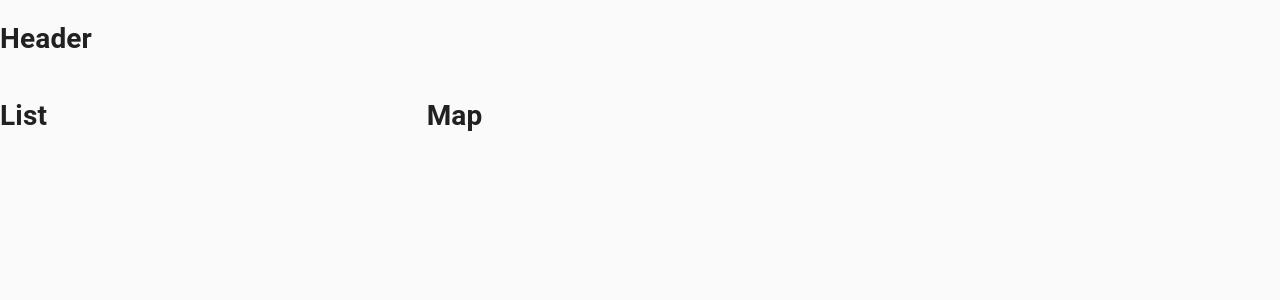
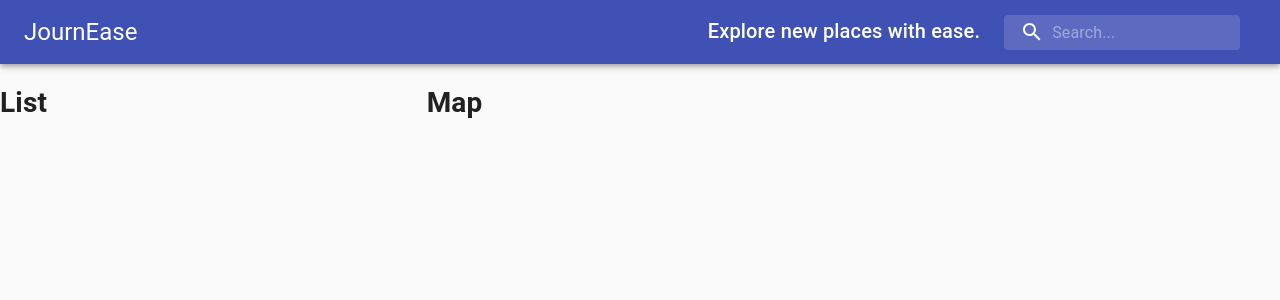
Before and after one commit to garyzhuo/JournEase, a React (Create React App) app in the folder journease/: page / in a window 1280 px wide. Shown: the top 300 px of the page. Built offline with nearby package versions, Linux system fonts and the light colour scheme.

Commit message:
Added Header

```diff
--- a/journease/src/components/Header/Header.jsx
+++ b/journease/src/components/Header/Header.jsx
@@ -1,8 +1,34 @@
 import React from 'react';
+import{ Autocomplete } from '@react-google-maps/api';
+import { AppBar, Toolbar, Typography, InputBase, Box } from '@material-ui/core';
+import SearchIcon from '@material-ui/icons/Search';
+
+import useStyles from './styles'
 
 const Header = () => {
+    const classes = useStyles();
+
     return (
-        <h1>Header</h1>
+        <AppBar position ="static">
+            <Toolbar className={classes.toolbar}>
+                <Typography variant="h5" className={classes.title}>
+                    JournEase
+                </Typography>
+                <Box display="flex">
+                <Typography variant="h6" className={classes.title}>
+                    Explore new places with ease.
+                </Typography>
+                {/* <Autocomplete> */}
+                    <div className={classes.search}>
+                        <div className={classes.searchIcon}>
+                            <SearchIcon />
+                        </div>
+                        <InputBase placeholder="Search..." classes={{root: classes.inputRoot, input: classes.inputInput}}/>
+                    </div>
+                {/* </Autocomplete> */}
+                </Box>
+            </Toolbar>
+        </AppBar>
     );
 }
 
--- a/journease/src/components/Header/styles.js
+++ b/journease/src/components/Header/styles.js
@@ -0,0 +1,32 @@
+import { alpha, makeStyles } from '@material-ui/core/styles';
+
+export default makeStyles((theme) => ({
+  title: {
+    display: 'none',
+    [theme.breakpoints.up('sm')]: {
+      display: 'block',
+    },
+  },
+  search: {
+    position: 'relative',
+    borderRadius: theme.shape.borderRadius,
+    backgroundColor: alpha(theme.palette.common.white, 0.15),
+    '&:hover': { backgroundColor: alpha(theme.palette.common.white, 0.25) },
+    marginRight: theme.spacing(2),
+    marginLeft: 0,
+    width: '100%',
+    [theme.breakpoints.up('sm')]: { marginLeft: theme.spacing(3), width: 'auto' },
+  },
+  searchIcon: {
+    padding: theme.spacing(0, 2), height: '100%', position: 'absolute', pointerEvents: 'none', display: 'flex', alignItems: 'center', justifyContent: 'center',
+  },
+  inputRoot: {
+    color: 'inherit',
+  },
+  inputInput: {
+    padding: theme.spacing(1, 1, 1, 0), paddingLeft: `calc(1em + ${theme.spacing(4)}px)`, transition: theme.transitions.create('width'), width: '100%', [theme.breakpoints.up('md')]: { width: '20ch' },
+  },
+  toolbar: {
+    display: 'flex', justifyContent: 'space-between',
+  },
+}));
--- a/journease/src/index.js
+++ b/journease/src/index.js
@@ -3,4 +3,5 @@
 
 import App from './App';
 
-ReactDOM.render(<App />, document.getElementById('root'));
+const root = ReactDOM.createRoot(document.getElementById('root'));
+root.render(<App />);
```
Also changed, not shown: journease/package.json (+4 -4 lines), 1 other file (tests, documents, lock files or other folders).
